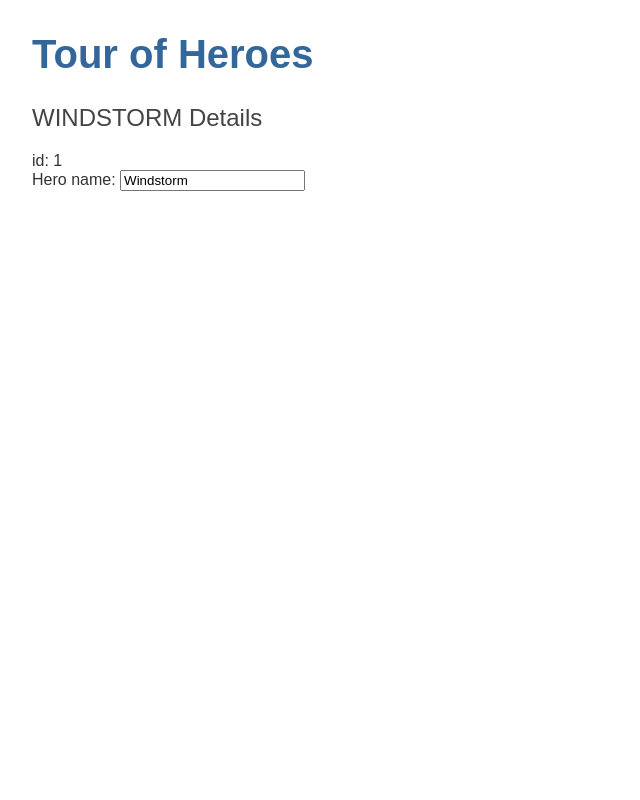
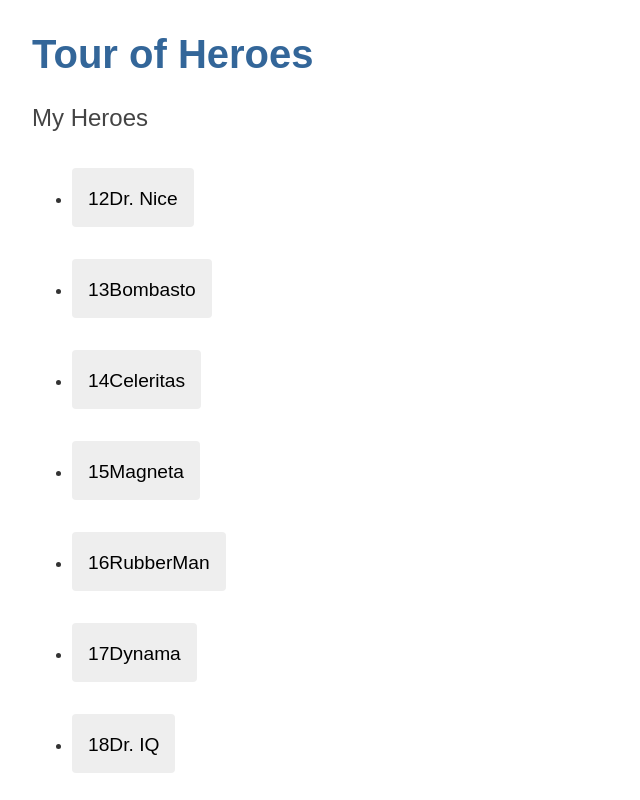
Before and after one commit to Robchike9290/angular-tour-of-heroes, an Angular app: page / in a window 1280 px wide. Shown: the top 800 px of the page, without its empty margins (0-640 px from the left). Built offline with nearby package versions, Linux system fonts and the light colour scheme.

Commit message:
Add list of heroes to HTML.

```diff
--- a/src/app/heroes/heroes.component.html
+++ b/src/app/heroes/heroes.component.html
@@ -1,6 +1,9 @@
-<h2>{{hero.name | uppercase }} Details</h2>
-<div><span>id: </span>{{hero.id}}</div>
-<div>
-  <label for="name">Hero name: </label>
-  <input id="name" [(ngModel)]="hero.name" placeholder="name">
-</div>
+<h2>My Heroes</h2>
+<ul>
+  <li *ngFor="let hero of heroes">
+    <button>
+      <span class="badge">{{hero.id}}</span>
+      <span class="name">{{hero.name}}</span>
+    </button>
+  </li>
+</ul>
--- a/src/app/heroes/heroes.component.ts
+++ b/src/app/heroes/heroes.component.ts
@@ -1,5 +1,6 @@
 import { Component, OnInit } from '@angular/core';
 import { Hero } from '../hero';
+import { HEROES } from '../mock-heroes';
 
 @Component({
   selector: 'app-heroes',
@@ -7,10 +8,7 @@ import { Hero } from '../hero';
   styleUrls: ['./heroes.component.scss']
 })
 export class HeroesComponent implements OnInit {
-  hero: Hero = {
-    id: 1,
-    name: 'Windstorm'
-  }
+  heroes: Hero[] = HEROES;
 
   constructor() { }
 
```
